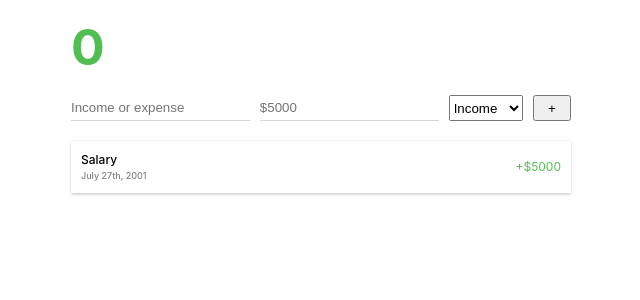
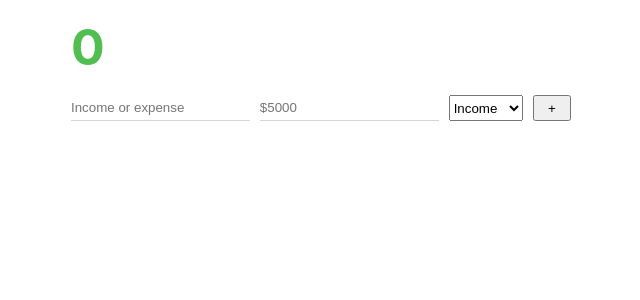
Before and after one commit to IhebZanina/expense-income, a React (Vite) app: page / in a window 1280 px wide. Shown: the top 300 px of the page, without its empty margins (319-959 px from the left). Built offline with nearby package versions, Linux system fonts and the light colour scheme.

Commit message:
Storing Store List and Map Through List to Render Elements

```diff
--- a/src/App.jsx
+++ b/src/App.jsx
@@ -2,10 +2,11 @@ import { useState } from "react";
 import "./App.css";
 
 function App() {
+  const [statements, setStatements] = useState([]);
   const [input, setInput] = useState({
     statement: "",
     amount: "",
-    statementType: "",
+    statementType: "income",
   });
   const [showError, setShowError] = useState({
     statement: false,
@@ -19,7 +20,7 @@ function App() {
   };
 
   const handleAddNewStatement = () => {
-    const { statement, amount } = input;
+    const { statement, amount, statementType } = input;
     if (!statement) {
       return setShowError({
         statement: true,
@@ -35,6 +36,21 @@ function App() {
         statement: false,
         amount: false,
       });
+
+      setStatements([
+        ...statements,
+        {
+          name: statement,
+          amount: parseFloat(amount).toFixed(2),
+          type: statementType,
+          date: new Date().toDateString(),
+        },
+      ]);
+      setInput({
+        statement: "",
+        amount: "",
+        statementType: "income",
+      });
     }
   };
   return (
@@ -45,7 +61,7 @@ function App() {
           <input
             type="text"
             placeholder="Income or expense"
-            onChange={ handleUpdateInput }
+            onChange={handleUpdateInput}
             value={input.statement}
             name="statement"
             style={
@@ -73,12 +89,22 @@ function App() {
           </select>
           <button onClick={handleAddNewStatement}>+</button>
         </div>
-        <div className="card">
-          <div className="card-info">
-            <h4>Salary</h4>
-            <p>July 27th, 2001</p>
-          </div>
-          <p className="amount-text success">+$5000</p>
+        <div>
+          {statements.map(({ name, type, amount, date }) => (
+            <div className="card">
+              <div className="card-info">
+                <h4>{name}</h4>
+                <p>{date}</p>
+              </div>
+              <p
+                className={`amount-text ${
+                  type === "income" ? "success" : "danger"
+                }`}
+              >
+                {type === "income" ? "+" : "-"}${amount}
+              </p>
+            </div>
+          ))}
         </div>
       </div>
     </main>
```
